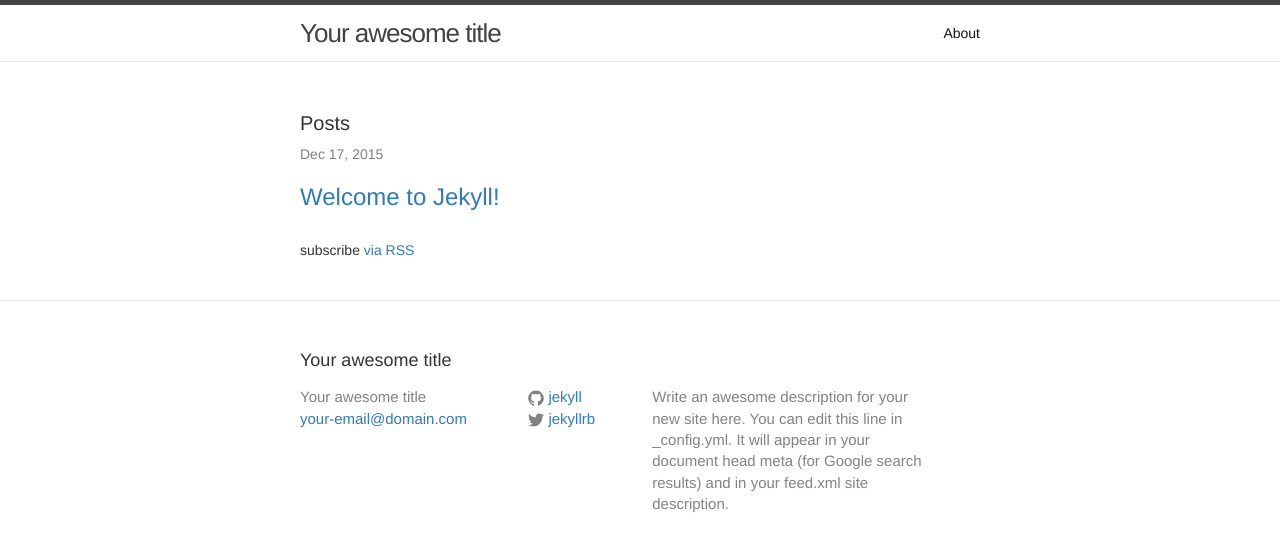
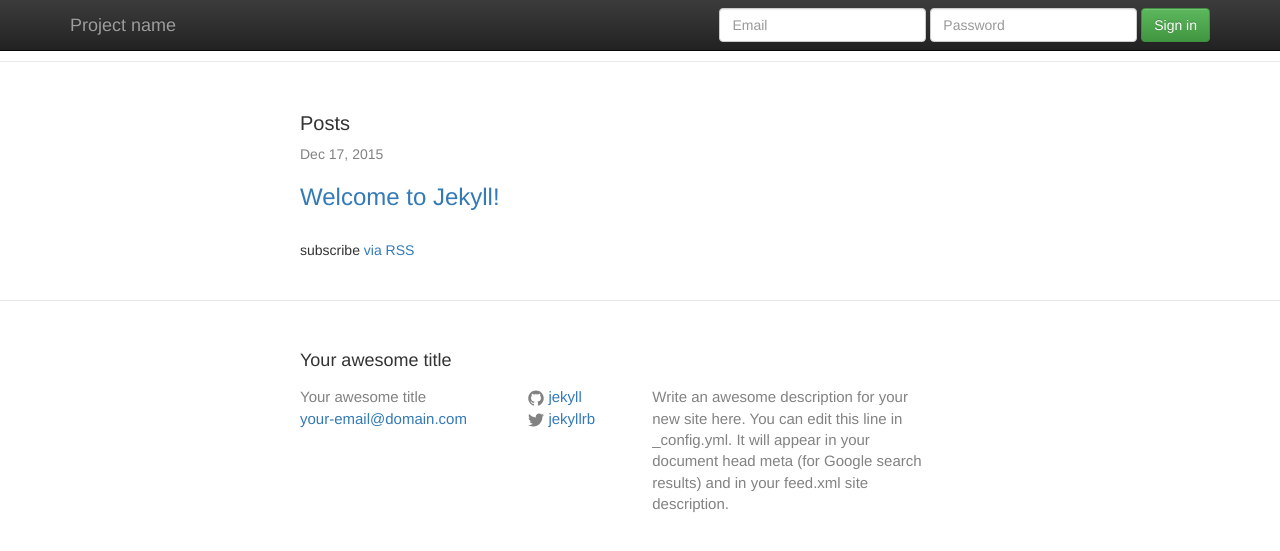
Before and after one commit to marissanbush1/staq, a Jekyll site: the page built from index.html, in a window 1280 px wide. Shown: the top 551 px of the page. Built offline with Jekyll 4.4.1, drawn with Linux system fonts in a browser that asks for light colours.

Commit message:
nav code of bootstrap

```diff
--- a/_includes/header.html
+++ b/_includes/header.html
@@ -4,21 +4,28 @@
 
     <a class="site-title" href="{{ site.baseurl }}/">{{ site.title }}</a>
 
-    <nav class="site-nav">
-      <a href="#" class="menu-icon">
-        <svg viewBox="0 0 18 15">
-          <path fill="#424242" d="M18,1.484c0,0.82-0.665,1.484-1.484,1.484H1.484C0.665,2.969,0,2.304,0,1.484l0,0C0,0.665,0.665,0,1.484,0 h15.031C17.335,0,18,0.665,18,1.484L18,1.484z"/>
-          <path fill="#424242" d="M18,7.516C18,8.335,17.335,9,16.516,9H1.484C0.665,9,0,8.335,0,7.516l0,0c0-0.82,0.665-1.484,1.484-1.484 h15.031C17.335,6.031,18,6.696,18,7.516L18,7.516z"/>
-          <path fill="#424242" d="M18,13.516C18,14.335,17.335,15,16.516,15H1.484C0.665,15,0,14.335,0,13.516l0,0 c0-0.82,0.665-1.484,1.484-1.484h15.031C17.335,12.031,18,12.696,18,13.516L18,13.516z"/>
-        </svg>
-      </a>
-
-      <div class="trigger">
-        {% for my_page in site.pages %}
-          {% if my_page.title %}
-          <a class="page-link" href="{{ my_page.url | prepend: site.baseurl }}">{{ my_page.title }}</a>
-          {% endif %}
-        {% endfor %}
+    <nav class="navbar navbar-inverse navbar-fixed-top">
+      <div class="container">
+        <div class="navbar-header">
+          <button type="button" class="navbar-toggle collapsed" data-toggle="collapse" data-target="#navbar" aria-expanded="false" aria-controls="navbar">
+            <span class="sr-only">Toggle navigation</span>
+            <span class="icon-bar"></span>
+            <span class="icon-bar"></span>
+            <span class="icon-bar"></span>
+          </button>
+          <a class="navbar-brand" href="#">Project name</a>
+        </div>
+        <div id="navbar" class="navbar-collapse collapse">
+          <form class="navbar-form navbar-right">
+            <div class="form-group">
+              <input type="text" placeholder="Email" class="form-control">
+            </div>
+            <div class="form-group">
+              <input type="password" placeholder="Password" class="form-control">
+            </div>
+            <button type="submit" class="btn btn-success">Sign in</button>
+          </form>
+        </div><!--/.navbar-collapse -->
       </div>
     </nav>
 
```
